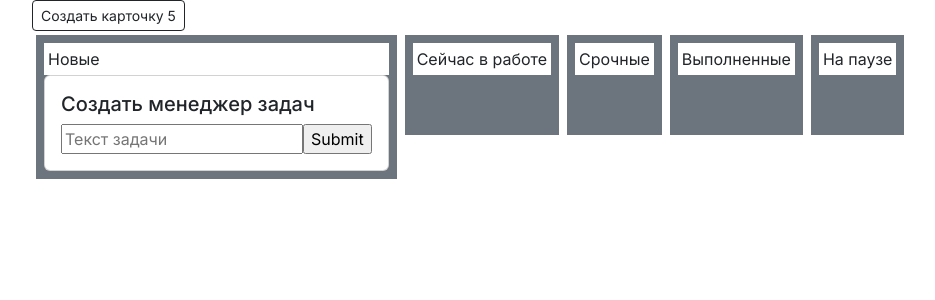
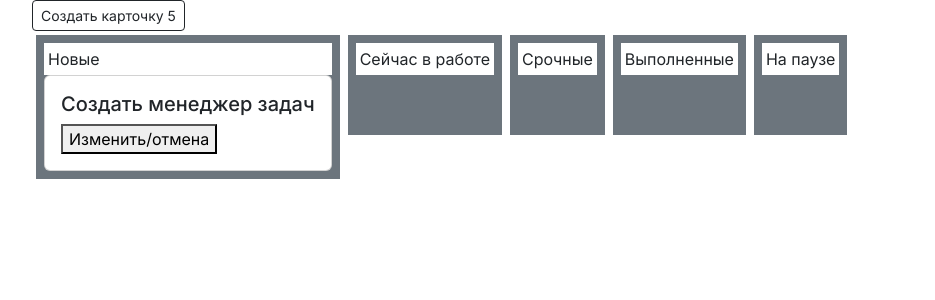
Before and after one commit to Yeminfu/task-manager, a Next.js app: page / in a window 1280 px wide. Shown: the top 300 px of the page, without its empty margins (50-985 px from the left). Built offline with nearby package versions, Linux system fonts and the light colour scheme.

Commit message:
create edit mode switcher

```diff
--- a/src/app/tools/card.tsx
+++ b/src/app/tools/card.tsx
@@ -1,14 +1,18 @@
 import { useForm, SubmitHandler } from "react-hook-form"
 import { Task } from "./taskBoard"
+import { useState } from "react"
 
 
 type Inputs = {
-    example: string
+    task_title: string
     exampleRequired: string
 }
 
 
 export default function Card(props: { item: Task, children?: any }) {
+
+    const [isOpen, setIsOpen] = useState(false);
+
     const {
         register,
         handleSubmit,
@@ -20,23 +24,24 @@ export default function Card(props: { item: Task, children?: any }) {
 
     return <>
         <div className="card" >
-            {/* <img className="card-img-top" src="..." alt="Card image cap"> */}
             <div className="card-body">
-                <h5 className="card-title">{props.item.title}</h5>
-                <form onSubmit={handleSubmit(onSubmit)}>
-                    {/* register your input into the hook by invoking the "register" function */}
-                    <input {...register("example")} placeholder="Текст задачи" />
 
-                    {/* include validation with required or other standard HTML validation rules */}
-                    {/* <input {...register("exampleRequired", { required: true })} /> */}
-                    {/* errors will return when field validation fails  */}
-                    {errors.exampleRequired && <span>This field is required</span>}
+                {(() => {
+                    if (!isOpen) return <h5 className="card-title">{props.item.title}</h5>
+                    return <>
+                        <div className="p-2">
+                            <form onSubmit={handleSubmit(onSubmit)}>
+                                <input {...register("task_title")} placeholder="Текст задачи" />
+                                <button>сохранить</button>
+                            </form>
+                        </div>
+                    </>
+                })()}
 
-                    <input type="submit" />
-                </form>
-                {/* <p className="card-text">Some quick example text to build on the card title and make up the bulk of the card's content.</p> */}
+                <div>
+                    <button onClick={() => setIsOpen(!isOpen)}>Изменить/отмена</button>
+                </div>
 
-                {/* <a href="#" className="btn btn-primary">Go somewhere</a> */}
             </div>
         </div>
         {props.children}
```
